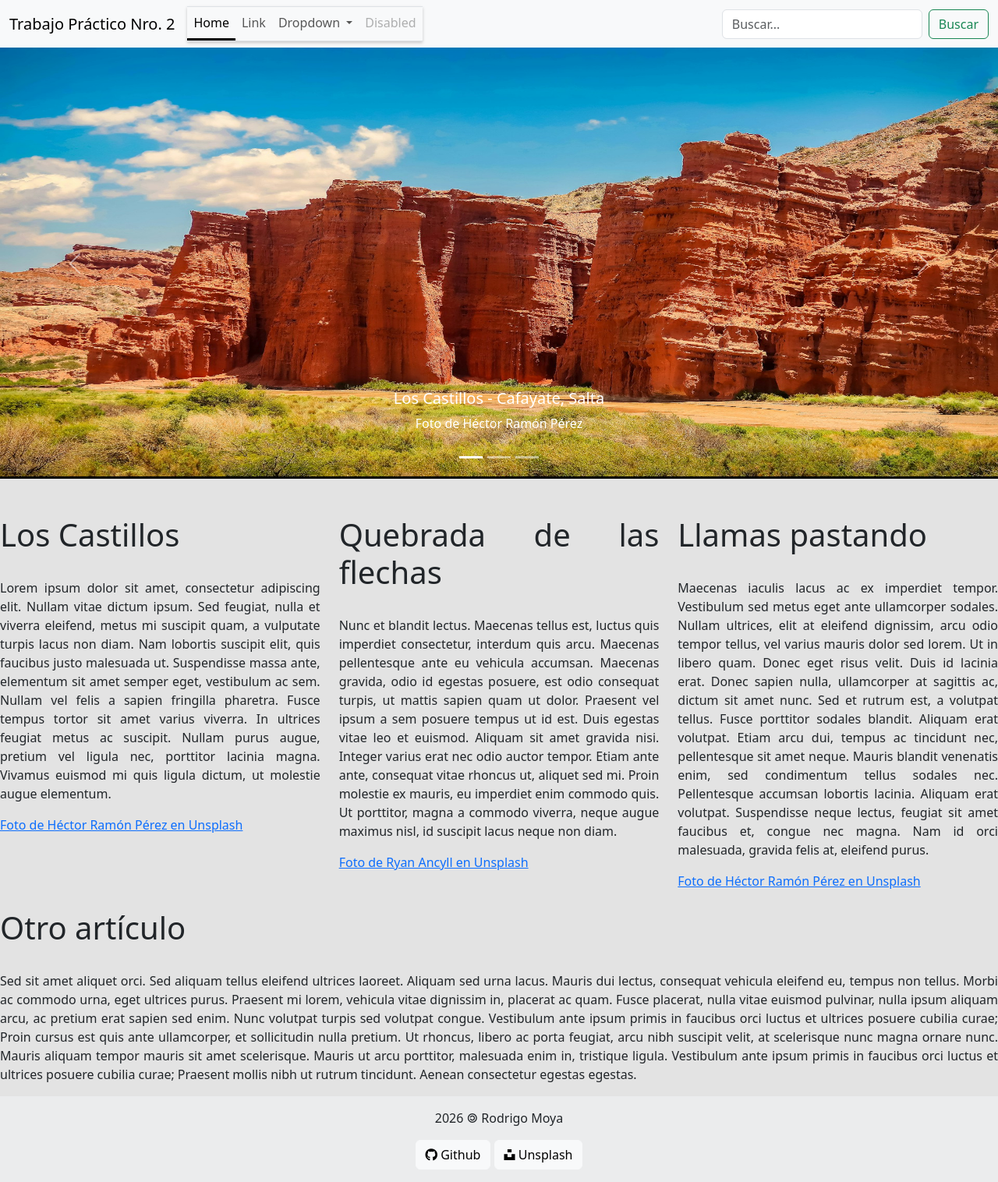
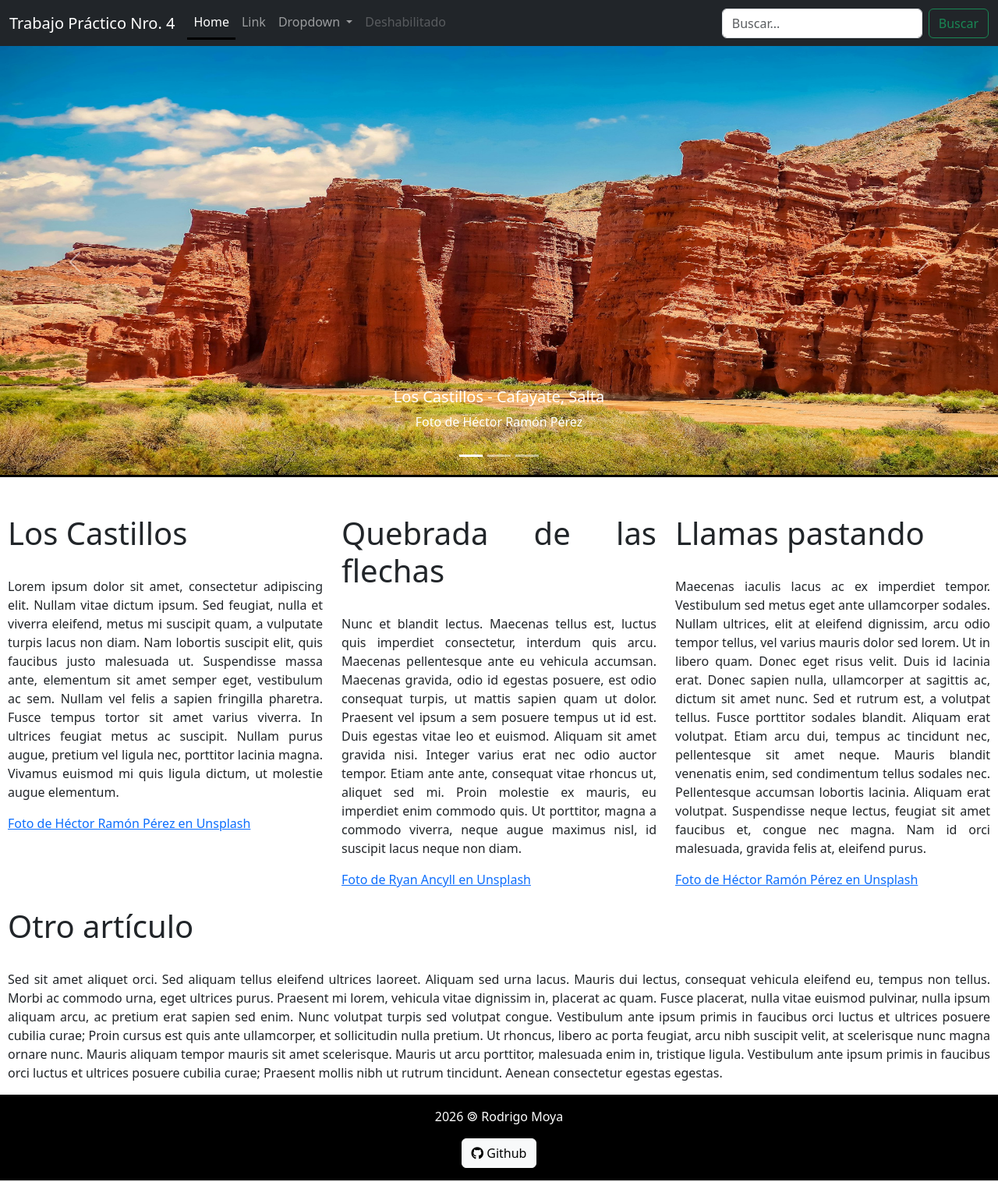
Before and after one commit to ututogit/leng3, a plain HTML site: page TP4/index.html in a window 1280 px wide. Shown: the whole page at 78% size. Drawn offline with nearby package versions, Linux system fonts and the light colour scheme.

Commit message:
TP4 - version final

```diff
--- a/TP4/css/estilos.css
+++ b/TP4/css/estilos.css
@@ -3,55 +3,17 @@
   padding: 0px 0px 0px 0px;
   }
 body {
-  background-color: rgb(227, 227, 227);
-}
-.logo {
-  background: white;
-  font-family: "Bebas Neue", sans-serif;
-  font-weight: 400;
-  font-style: normal;
-  font-size: 200%;
-  padding: 10px 30px;
-  max-width: 100%;
-  box-shadow: 0 2px 4px 0 rgba(0,0,0,.2);
-
-}
-
-/* estilo de la barra de navegación*/
-
-ul {
-  list-style-type: none;
-  margin: 0;
-  padding: 0;
-  overflow: hidden;
-  background-color: #f8f9fa;
-  border-top: 1px solid #dee2e6;
-  border-bottom: 1px solid  #dee2e6;
-  box-shadow: 0 2px 4px 0 rgba(0,0,0,.2);
-
-}
-
-li {
-  float: left;
-
-}
-
-li a {
-  display: block;
-  color: black;
-  text-align: center;
-  padding: 14px 16px;
-  text-decoration: none;
-
-}
-
-li a:hover:not(.active) {
-  background-color: #ddd;
-  color: black;
+  background-color: rgb(255, 255, 255);
 }
 
 .active {
   border-bottom: 3px solid  black;
+}
+
+/* estilo para las imagenes del slider */
+img {
+  height: 550px;
+  width: 100%;
 }
 
 .container {
@@ -61,17 +23,17 @@
 }
 
 .col-4 {
+  background-color: rgb(255, 255, 255);
   text-align: justify;
 }
 
 .col-12 {
+  background-color: rgb(255, 255, 255);
   text-align: justify;
 }
 
-figcaption {
-  font-style: italic;
-  padding: 2px;
-  text-align: center;
+.row {
+  padding: 0px 10px 0px 10px;
 }
 
 .contenido-footer {
@@ -81,9 +43,3 @@
   padding: 1rem 2rem;
   max-width: 100%;
 }
-/* estilo para las imagenes del slider */
-
-img {
-  height: 550px;
-  width: 100%;
-}
--- a/TP4/index.html
+++ b/TP4/index.html
@@ -33,9 +33,12 @@
 <body>
 
 <header>
-  <nav class="navbar navbar-expand-lg bg-body-tertiary">
+
+  <!-- Navbar -->
+
+  <nav class="navbar navbar-dark bg-dark navbar-expand-lg">
     <div class="container-fluid">
-    <a class="navbar-brand" href="#">Trabajo Práctico Nro. 2</a>
+      <a class="navbar-brand" href="#">Trabajo Práctico Nro. 4</a>
       <button class="navbar-toggler" type="button" data-bs-toggle="collapse" data-bs-target="#navbarSupportedContent" aria-controls="navbarSupportedContent" aria-expanded="false" aria-label="Toggle navigation">
         <span class="navbar-toggler-icon"></span>
       </button>
@@ -59,7 +62,7 @@
             </ul>
           </li>
           <li class="nav-item">
-          <a class="nav-link disabled" aria-disabled="true">Disabled</a>
+            <a class="nav-link disabled" aria-disabled="true">Deshabilitado</a>
           </li>
         </ul>
         <form class="d-flex" role="search">
@@ -114,6 +117,7 @@
 <main>
       <br>
       <div class="main.container">
+
         <div class="row">
 
           <div class="col-4">
@@ -178,6 +182,7 @@
                 tincidunt. Aenean consectetur egestas egestas.</p>
             </article>
           </div>
+
         </div>
 
       </div>
@@ -185,18 +190,12 @@
 </main>
 
 <footer class="bg-body-tertiary text-center">
-
-  <!-- Copyright -->
-  <div class="text-center p-3" style="background-color: rgba(0, 0, 0, 0.05);">
+      <div class="contenido-footer">
         <p>2026 🄯 Rodrigo Moya</p>
-    <a class="btn btn-light" href="https://github.com" target="_blank" role="button"><i
+        <a class="btn btn-light" href="https://github.com/ututogit" target="_blank" role="button"><i
             class="fa-brands fa-github"></i>
           Github</a>
-        <a class="btn btn-light" href="https://unsplash.com/" target="_blank" role="button"><i
-      class="fa-brands fa-unsplash"></i>
-    Unsplash</a>
       </div>
-  <!-- Copyright -->
 </footer>
   </div>
 
```
Lines whose indentation alone changed are shown as unchanged.
